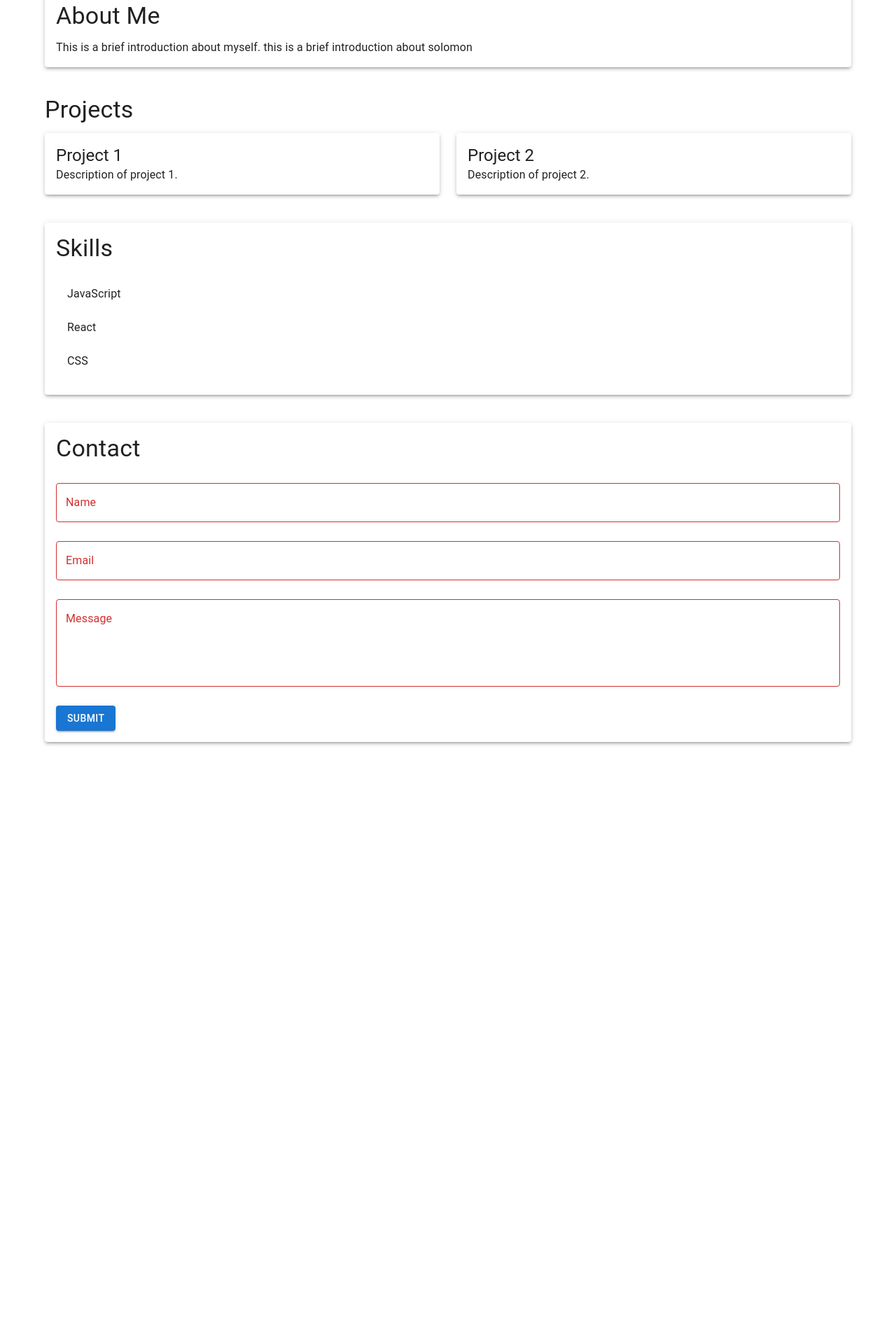
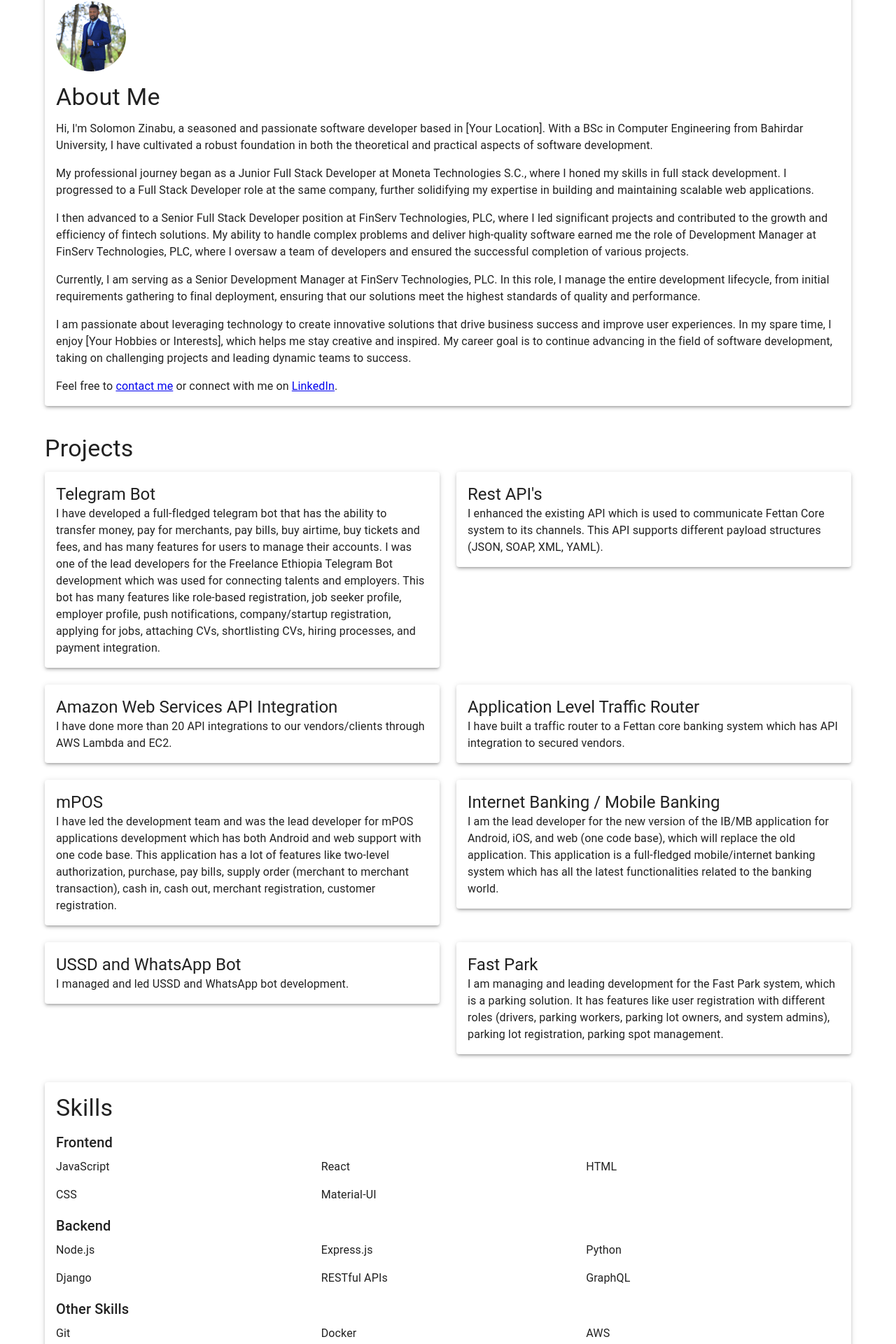
Before and after one commit to SolomonZinabu/solomon-portfolio, a Next.js app: page / in a window 1280 px wide. Shown: the part 118-2038 px from the top of the page at 70% size. Before the commit the page ends 1218 px from the top, so only its background shows below. Built offline with nearby package versions, Linux system fonts and the light colour scheme.

Commit message:
projects About and skills modified

```diff
--- a/components/About.js
+++ b/components/About.js
@@ -1,7 +1,8 @@
+// components/About.js
 import React from 'react';
-import { Box, Typography, Paper } from '@mui/material';
+import { Box, Typography, Paper, Avatar, Grid } from '@mui/material';
 import { motion } from 'framer-motion';
-
+// import {text} from "../"
 function About() {
   return (
     <Box id="about" my={5}>
@@ -11,12 +12,34 @@ function About() {
         transition={{ duration: 1 }}
       >
         <Paper elevation={3} style={{ padding: '16px' }}>
-          <Typography variant="h4" component="h2" gutterBottom>
-            About Me
-          </Typography>
-          <Typography variant="body1">
-            This is a brief introduction about myself.  this is a brief introduction about solomon
-          </Typography>
+          <Grid container spacing={2} alignItems="center">
+            <Grid item>
+              <Avatar alt="Solomon Zinabu" src="/imgs/solomon.jpg" style={{ width: 100, height: 100 }} />
+            </Grid>
+            <Grid item>
+              <Typography variant="h4" component="h2" gutterBottom>
+                About Me
+              </Typography>
+              <Typography variant="body1" paragraph>
+                Hi, I'm Solomon Zinabu, a seasoned and passionate software developer based in [Your Location]. With a BSc in Computer Engineering from Bahirdar University, I have cultivated a robust foundation in both the theoretical and practical aspects of software development.
+              </Typography>
+              <Typography variant="body1" paragraph>
+                My professional journey began as a Junior Full Stack Developer at Moneta Technologies S.C., where I honed my skills in full stack development. I progressed to a Full Stack Developer role at the same company, further solidifying my expertise in building and maintaining scalable web applications.
+              </Typography>
+              <Typography variant="body1" paragraph>
+                I then advanced to a Senior Full Stack Developer position at FinServ Technologies, PLC, where I led significant projects and contributed to the growth and efficiency of fintech solutions. My ability to handle complex problems and deliver high-quality software earned me the role of Development Manager at FinServ Technologies, PLC, where I oversaw a team of developers and ensured the successful completion of various projects.
+              </Typography>
+              <Typography variant="body1" paragraph>
+                Currently, I am serving as a Senior Development Manager at FinServ Technologies, PLC. In this role, I manage the entire development lifecycle, from initial requirements gathering to final deployment, ensuring that our solutions meet the highest standards of quality and performance.
+              </Typography>
+              <Typography variant="body1" paragraph>
+                I am passionate about leveraging technology to create innovative solutions that drive business success and improve user experiences. In my spare time, I enjoy [Your Hobbies or Interests], which helps me stay creative and inspired. My career goal is to continue advancing in the field of software development, taking on challenging projects and leading dynamic teams to success.
+              </Typography>
+              <Typography variant="body1">
+                Feel free to <a href="#contact">contact me</a> or connect with me on <a href="https://www.linkedin.com/in/solomon-zinabu-927bb8201/">LinkedIn</a>.
+              </Typography>
+            </Grid>
+          </Grid>
         </Paper>
       </motion.div>
     </Box>
--- a/components/Projects.js
+++ b/components/Projects.js
@@ -1,44 +1,113 @@
-import React from 'react';
-import { Box, Typography, Paper, Grid } from '@mui/material';
+// components/Projects.js
+import React, { useState } from 'react';
+import { Box, Typography, Paper, Grid, Dialog, DialogTitle, DialogContent, IconButton } from '@mui/material';
 import { motion } from 'framer-motion';
+import CloseIcon from '@mui/icons-material/Close';
+
+const projects = [
+  {
+    title: "Telegram Bot",
+    description: `I have developed a full-fledged telegram bot that has the ability to transfer money, pay for merchants, pay bills, buy airtime, buy tickets and fees, and has many features for users to manage their accounts. I was one of the lead developers for the Freelance Ethiopia Telegram Bot development which was used for connecting talents and employers. This bot has many features like role-based registration, job seeker profile, employer profile, push notifications, company/startup registration, applying for jobs, attaching CVs, shortlisting CVs, hiring processes, and payment integration.`,
+    image: '/path/to/telegram-bot-screenshot.png'
+  },
+  {
+    title: "Rest API's",
+    description: `I enhanced the existing API which is used to communicate Fettan Core system to its channels. This API supports different payload structures (JSON, SOAP, XML, YAML).`,
+    image: '/path/to/rest-api-screenshot.png'
+  },
+  {
+    title: "Amazon Web Services API Integration",
+    description: `I have done more than 20 API integrations to our vendors/clients through AWS Lambda and EC2.`,
+    image: '/path/to/aws-integration-screenshot.png'
+  },
+  {
+    title: "Application Level Traffic Router",
+    description: `I have built a traffic router to a Fettan core banking system which has API integration to secured vendors.`,
+    image: '/path/to/traffic-router-screenshot.png'
+  },
+  {
+    title: "mPOS",
+    description: `I have led the development team and was the lead developer for mPOS applications development which has both Android and web support with one code base. This application has a lot of features like two-level authorization, purchase, pay bills, supply order (merchant to merchant transaction), cash in, cash out, merchant registration, customer registration.`,
+    image: '/path/to/mpos-screenshot.png'
+  },
+  {
+    title: "Internet Banking / Mobile Banking",
+    description: `I am the lead developer for the new version of the IB/MB application for Android, iOS, and web (one code base), which will replace the old application. This application is a full-fledged mobile/internet banking system which has all the latest functionalities related to the banking world.`,
+    image: '/path/to/internet-banking-screenshot.png'
+  },
+  {
+    title: "USSD and WhatsApp Bot",
+    description: `I managed and led USSD and WhatsApp bot development.`,
+    image: '/path/to/ussd-whatsapp-bot-screenshot.png'
+  },
+  {
+    title: "Fast Park",
+    description: `I am managing and leading development for the Fast Park system, which is a parking solution. It has features like user registration with different roles (drivers, parking workers, parking lot owners, and system admins), parking lot registration, parking spot management.`,
+    image: '/path/to/fast-park-screenshot.png'
+  }
+];
 
 function Projects() {
+  const [open, setOpen] = useState(false);
+  const [selectedProject, setSelectedProject] = useState(null);
+
+  const handleClickOpen = (project) => {
+    setSelectedProject(project);
+    setOpen(true);
+  };
+
+  const handleClose = () => {
+    setOpen(false);
+    setSelectedProject(null);
+  };
+
   return (
     <Box id="projects" my={5}>
       <Typography variant="h4" component="h2" gutterBottom>
         Projects
       </Typography>
       <Grid container spacing={3}>
-        <Grid item xs={12} md={6}>
+        {projects.map((project, index) => (
+          <Grid item xs={12} md={6} key={index}>
             <motion.div
               whileHover={{ scale: 1.05 }}
+              onClick={() => handleClickOpen(project)}
+              style={{ cursor: 'pointer' }}
             >
               <Paper elevation={3} style={{ padding: '16px' }}>
                 <Typography variant="h5" component="h3">
-                Project 1
+                  {project.title}
                 </Typography>
                 <Typography variant="body1">
-                Description of project 1.
+                  {project.description}
                 </Typography>
               </Paper>
             </motion.div>
           </Grid>
-        <Grid item xs={12} md={6}>
-          <motion.div
-            whileHover={{ scale: 1.05 }}
+        ))}
+      </Grid>
+      <Dialog open={open} onClose={handleClose} maxWidth="md" fullWidth>
+        <DialogTitle>
+          {selectedProject?.title}
+          <IconButton
+            aria-label="close"
+            onClick={handleClose}
+            sx={{ position: 'absolute', right: 8, top: 8, color: (theme) => theme.palette.grey[500] }}
           >
-            <Paper elevation={3} style={{ padding: '16px' }}>
-              <Typography variant="h5" component="h3">
-                Project 2
+            <CloseIcon />
+          </IconButton>
+        </DialogTitle>
+        <DialogContent>
+          <Typography variant="body1" paragraph>
+            {selectedProject?.description}
           </Typography>
-              <Typography variant="body1">
-                Description of project 2.
-              </Typography>
-            </Paper>
-          </motion.div>
-        </Grid>
-        {/* Add more projects as needed */}
-      </Grid>
+          <img
+            src={selectedProject?.image}
+            alt={selectedProject?.title}
+            style={{ width: '100%', maxHeight: '500px', objectFit: 'contain' }}
+          />
+        </DialogContent>
+      </Dialog>
     </Box>
   );
 }
--- a/components/Skills.js
+++ b/components/Skills.js
@@ -1,5 +1,6 @@
+// components/Skills.js
 import React from 'react';
-import { Box, Typography, Paper, List, ListItem, ListItemText } from '@mui/material';
+import { Box, Typography, Paper, Grid } from '@mui/material';
 import { motion } from 'framer-motion';
 
 function Skills() {
@@ -14,18 +15,66 @@ function Skills() {
           <Typography variant="h4" component="h2" gutterBottom>
             Skills
           </Typography>
-          <List>
-            <ListItem>
-              <ListItemText primary="JavaScript" />
-            </ListItem>
-            <ListItem>
-              <ListItemText primary="React" />
-            </ListItem>
-            <ListItem>
-              <ListItemText primary="CSS" />
-            </ListItem>
-            {/* Add more skills as needed */}
-          </List>
+          <Typography variant="h6" component="h3" gutterBottom>
+            Frontend
+          </Typography>
+          <Grid container spacing={2}>
+            <Grid item xs={4}>
+              <Typography variant="body1">JavaScript</Typography>
+            </Grid>
+            <Grid item xs={4}>
+              <Typography variant="body1">React</Typography>
+            </Grid>
+            <Grid item xs={4}>
+              <Typography variant="body1">HTML</Typography>
+            </Grid>
+            <Grid item xs={4}>
+              <Typography variant="body1">CSS</Typography>
+            </Grid>
+            <Grid item xs={4}>
+              <Typography variant="body1">Material-UI</Typography>
+            </Grid>
+          </Grid>
+          <Typography variant="h6" component="h3" gutterBottom style={{ marginTop: '16px' }}>
+            Backend
+          </Typography>
+          <Grid container spacing={2}>
+            <Grid item xs={4}>
+              <Typography variant="body1">Node.js</Typography>
+            </Grid>
+            <Grid item xs={4}>
+              <Typography variant="body1">Express.js</Typography>
+            </Grid>
+            <Grid item xs={4}>
+              <Typography variant="body1">Python</Typography>
+            </Grid>
+            <Grid item xs={4}>
+              <Typography variant="body1">Django</Typography>
+            </Grid>
+            <Grid item xs={4}>
+              <Typography variant="body1">RESTful APIs</Typography>
+            </Grid>
+            <Grid item xs={4}>
+              <Typography variant="body1">GraphQL</Typography>
+            </Grid>
+          </Grid>
+          <Typography variant="h6" component="h3" gutterBottom style={{ marginTop: '16px' }}>
+            Other Skills
+          </Typography>
+          <Grid container spacing={2}>
+            <Grid item xs={4}>
+              <Typography variant="body1">Git</Typography>
+            </Grid>
+            <Grid item xs={4}>
+              <Typography variant="body1">Docker</Typography>
+            </Grid>
+            <Grid item xs={4}>
+              <Typography variant="body1">AWS</Typography>
+            </Grid>
+            <Grid item xs={4}>
+              <Typography variant="body1">Agile Methodologies</Typography>
+            </Grid>
+          </Grid>
         </Paper>
       </motion.div>
     </Box>
```
Also changed, not shown: public/imgs/solomon.jpg (added). Lines whose indentation alone changed are shown as unchanged.
